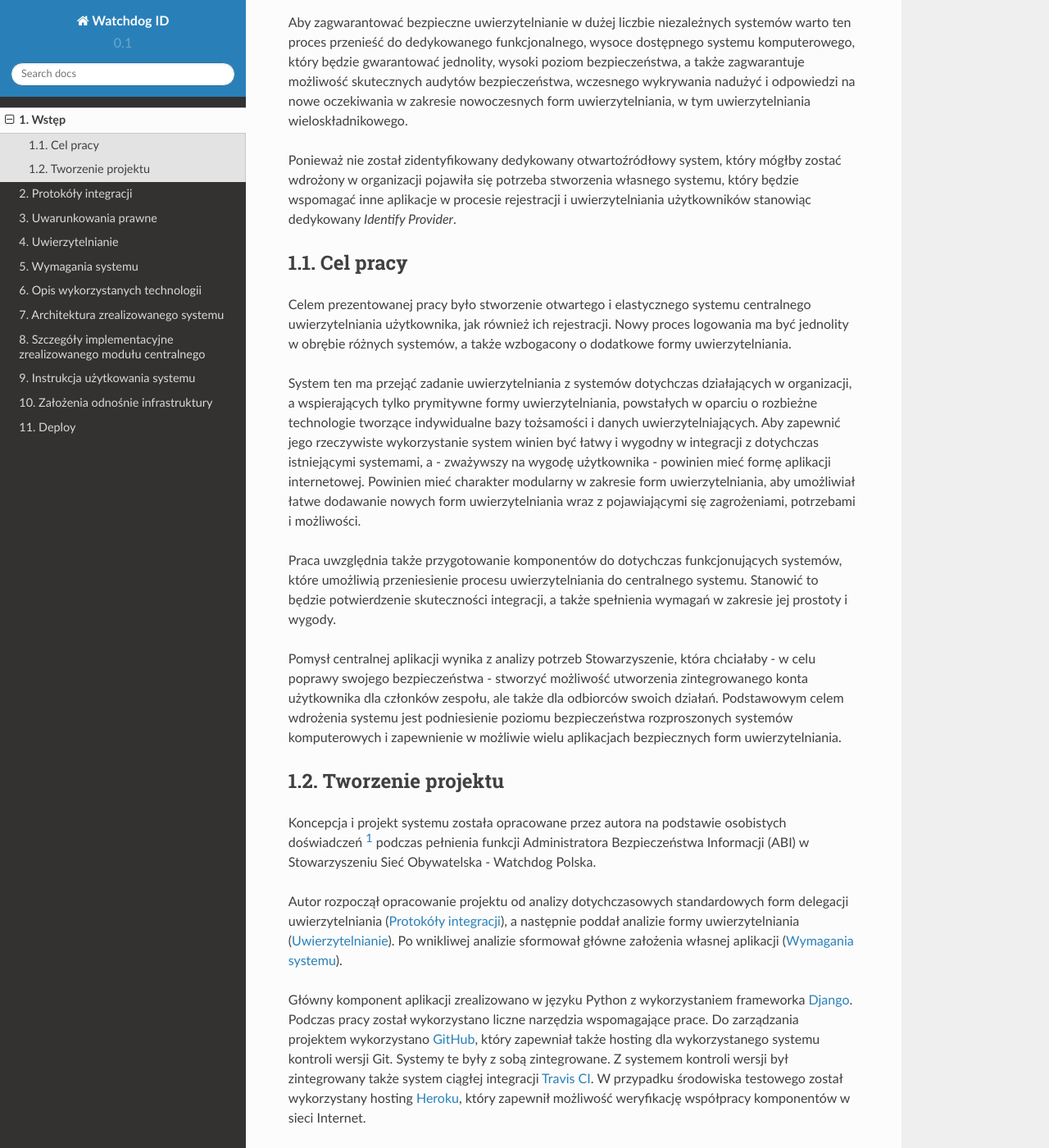
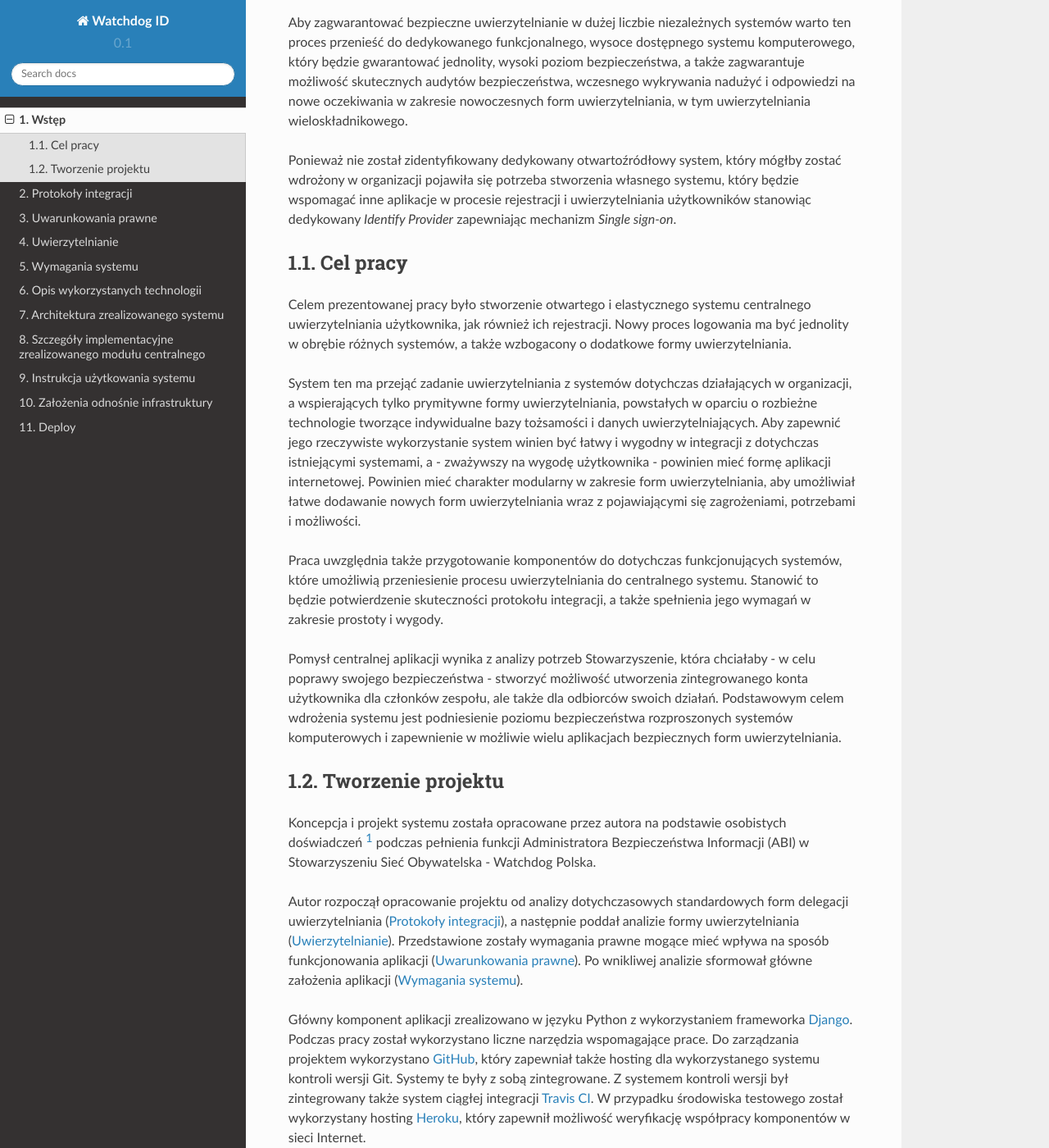
Before and after one commit to watchdogpolska/watchdog-id, a Sphinx documentation site: the page built from docs/sections/introduction.rst, in a window 1280 px wide and 1400 px high, scrolled down 240 px. Shown: the whole window at 82% size. Built offline with Sphinx 7.4.7 and the Read the Docs theme 2.0.0, drawn with Linux system fonts in a browser that asks for light colours.

Commit message:
Update introduction and toc

```diff
--- a/docs/index.rst
+++ b/docs/index.rst
@@ -10,7 +10,7 @@
 
 .. toctree::
    :numbered:
-   :maxdepth: 2
+   :maxdepth: 3
 
    sections/introduction
    sections/integration
--- a/docs/sections/integration.rst
+++ b/docs/sections/integration.rst
@@ -1,7 +1,7 @@
 .. _protocol:
 
 *******************************
-Protokóły integracji
+Protokoły integracji
 *******************************
 
 W tym dokumencie zostanie przedstawiona analiza porównwcza form delegacji uwierzytelniania. Przedstawione zostaną założenia protokołów, wskazane krytyczne punkty, analiza bezpieczeństwa, a także elastyczność, w tym formy alternatywnych przepływów integracji.
@@ -21,6 +21,6 @@ W szczególnośći zostaną przedstawione takie mechanizmy jak:
 .. _services:
 
 Usługi zintegrowane
-*******************************
+*******************
 
 W tym dokumencie opiszemy usługi zintegrowane z zaproponowaną forma uwierzytelniania. Zostanie przedstawiona konfiguracja integracji, a także jej ograniczenia.
--- a/docs/sections/introduction.rst
+++ b/docs/sections/introduction.rst
@@ -10,7 +10,7 @@ Sieć Obywatelska - Watchdog Polska - podobnie jak wiele innych instytucji - w s
 
 Aby zagwarantować bezpieczne uwierzytelnianie w dużej liczbie niezależnych systemów warto ten proces przenieść do dedykowanego funkcjonalnego, wysoce dostępnego systemu komputerowego, który będzie gwarantować jednolity, wysoki poziom bezpieczeństwa, a także zagwarantuje możliwość skutecznych audytów bezpieczeństwa, wczesnego wykrywania nadużyć i odpowiedzi na nowe oczekiwania w zakresie nowoczesnych form uwierzytelniania, w tym uwierzytelniania wieloskładnikowego.
 
-Ponieważ nie został zidentyfikowany dedykowany otwartoźródłowy system, który mógłby zostać wdrożony w organizacji pojawiła się potrzeba stworzenia własnego systemu, który będzie wspomagać inne aplikacje w procesie rejestracji i uwierzytelniania użytkowników stanowiąc dedykowany *Identify Provider*.
+Ponieważ nie został zidentyfikowany dedykowany otwartoźródłowy system, który mógłby zostać wdrożony w organizacji pojawiła się potrzeba stworzenia własnego systemu, który będzie wspomagać inne aplikacje w procesie rejestracji i uwierzytelniania użytkowników stanowiąc dedykowany *Identify Provider* zapewniając mechanizm *Single sign-on*.
 
 .. _target:
 
@@ -21,7 +21,7 @@ Celem prezentowanej pracy było stworzenie otwartego i elastycznego systemu cent
 
 System ten ma przejąć zadanie uwierzytelniania z systemów dotychczas działających w organizacji, a wspierających tylko prymitywne formy uwierzytelniania, powstałych w oparciu o rozbieżne technologie tworzące indywidualne bazy tożsamości i danych uwierzytelniających. Aby zapewnić jego rzeczywiste wykorzystanie system winien być łatwy i wygodny w integracji z dotychczas istniejącymi systemami, a - zważywszy na wygodę użytkownika - powinien mieć formę aplikacji internetowej. Powinien mieć charakter modularny w zakresie form uwierzytelniania, aby umożliwiał łatwe dodawanie nowych form uwierzytelniania wraz z pojawiającymi się zagrożeniami, potrzebami i możliwości.
 
-Praca uwzględnia także przygotowanie komponentów do dotychczas funkcjonujących systemów, które umożliwią przeniesienie procesu uwierzytelniania do centralnego systemu. Stanowić to będzie potwierdzenie skuteczności integracji, a także spełnienia wymagań w zakresie jej prostoty i wygody.
+Praca uwzględnia także przygotowanie komponentów do dotychczas funkcjonujących systemów, które umożliwią przeniesienie procesu uwierzytelniania do centralnego systemu. Stanowić to będzie potwierdzenie skuteczności protokołu integracji, a także spełnienia jego wymagań w zakresie prostoty i wygody.
 
 Pomysł centralnej aplikacji wynika z analizy potrzeb Stowarzyszenie, która chciałaby - w celu poprawy swojego bezpieczeństwa - stworzyć możliwość utworzenia zintegrowanego konta użytkownika dla członków zespołu, ale także dla odbiorców swoich działań. Podstawowym celem wdrożenia systemu jest podniesienie poziomu bezpieczeństwa rozproszonych systemów komputerowych i zapewnienie w możliwie wielu aplikacjach bezpiecznych form uwierzytelniania.
 
@@ -32,7 +32,7 @@ Tworzenie projektu
 
 Koncepcja i projekt systemu została opracowane przez autora na podstawie osobistych doświadczeń [#f1]_ podczas pełnienia funkcji Administratora Bezpieczeństwa Informacji (ABI) w Stowarzyszeniu Sieć Obywatelska - Watchdog Polska.
 
-Autor rozpoczął opracowanie projektu od analizy dotychczasowych standardowych form delegacji uwierzytelniania (:ref:`protocol`), a następnie poddał analizie formy uwierzytelniania (:ref:`authentication`). Po wnikliwej analizie sformował główne założenia własnej aplikacji (:ref:`requirements`).
+Autor rozpoczął opracowanie projektu od analizy dotychczasowych standardowych form delegacji uwierzytelniania (:ref:`protocol`), a następnie poddał analizie formy uwierzytelniania (:ref:`authentication`). Przedstawione zostały wymagania prawne mogące mieć wpływa na sposób funkcjonowania aplikacji (:ref:`law`). Po wnikliwej analizie sformował główne założenia aplikacji (:ref:`requirements`).
 
 Główny komponent aplikacji zrealizowano w języku Python z wykorzystaniem frameworka `Django`_. Podczas pracy został wykorzystano liczne narzędzia wspomagające prace. Do zarządzania projektem wykorzystano `GitHub`_, który zapewniał także hosting dla wykorzystanego systemu kontroli wersji Git. Systemy te były z sobą zintegrowane. Z systemem kontroli wersji był zintegrowany także system ciągłej integracji `Travis CI`_. W przypadku środowiska testowego został wykorzystany hosting `Heroku`_, który zapewnił możliwość weryfikację współpracy komponentów w sieci Internet.
 
```
